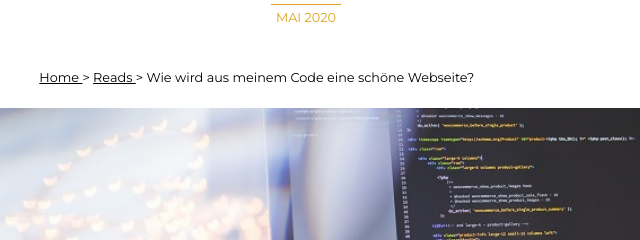
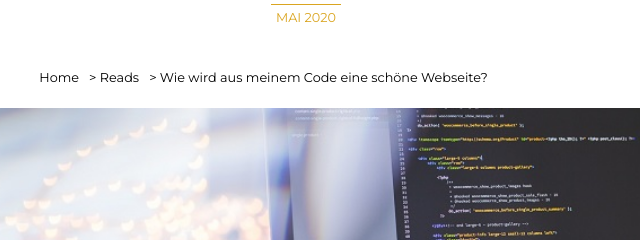
Before and after one commit to Caro-C/ccb-mentoring-platform, a plain HTML site: page html/reads/was-ist-eine-webseite.html in a window 1280 px wide. Shown: the part 320-560 px from the top of the page, 163-803 px from the left. Drawn offline with Linux system fonts and the light colour scheme; a web font is replaced by a local one.

Commit message:
improve breadcrumb design

```diff
--- a/html/reads/was-ist-eine-webseite.html
+++ b/html/reads/was-ist-eine-webseite.html
@@ -94,8 +94,8 @@
               <div class="level-and-breadcrumb">
               <div class="level level-single-post">Level &nbsp &nbsp<div class="circle" style="background-color:#DAA520;"></div> <div class="circle"></div> <div class="circle"></div>&nbsp &nbsp &nbsp &nbsp &nbsp &nbsp</div>
               <div class="breadcrumb breadcrumb-single-post">
-                <a href="../../index.html" class="breadcrumb-hover"><u>Home  </u></a> >
-                <a href="../reads.html" class="breadcrumb-hover"><u>Reads  </u></a> >
+                <a href="../../index.html" class="breadcrumb-hover">Home </a> &nbsp >
+                <a href="../reads.html" class="breadcrumb-hover">Reads </a> &nbsp >
                 Wie wird aus meinem Code eine schöne Webseite?
               </div>
             </div>
```
Also changed, not shown: html/coffeebreak/coffeebreak_post_1.html (+2 -2 lines), html/inspiration/inspiration_post_1.html (+2 -2 lines), html/reads/reads_post_1.html (+2 -2 lines), html/reads/wie-baut-man-so-einen-blog.html (+2 -2 lines), html/reads/wie-kommt-der-blog-ins-internet.html (+2 -2 lines), html/stories/stories_post_1.html (+2 -2 lines), index.html (+1 -1 lines).
